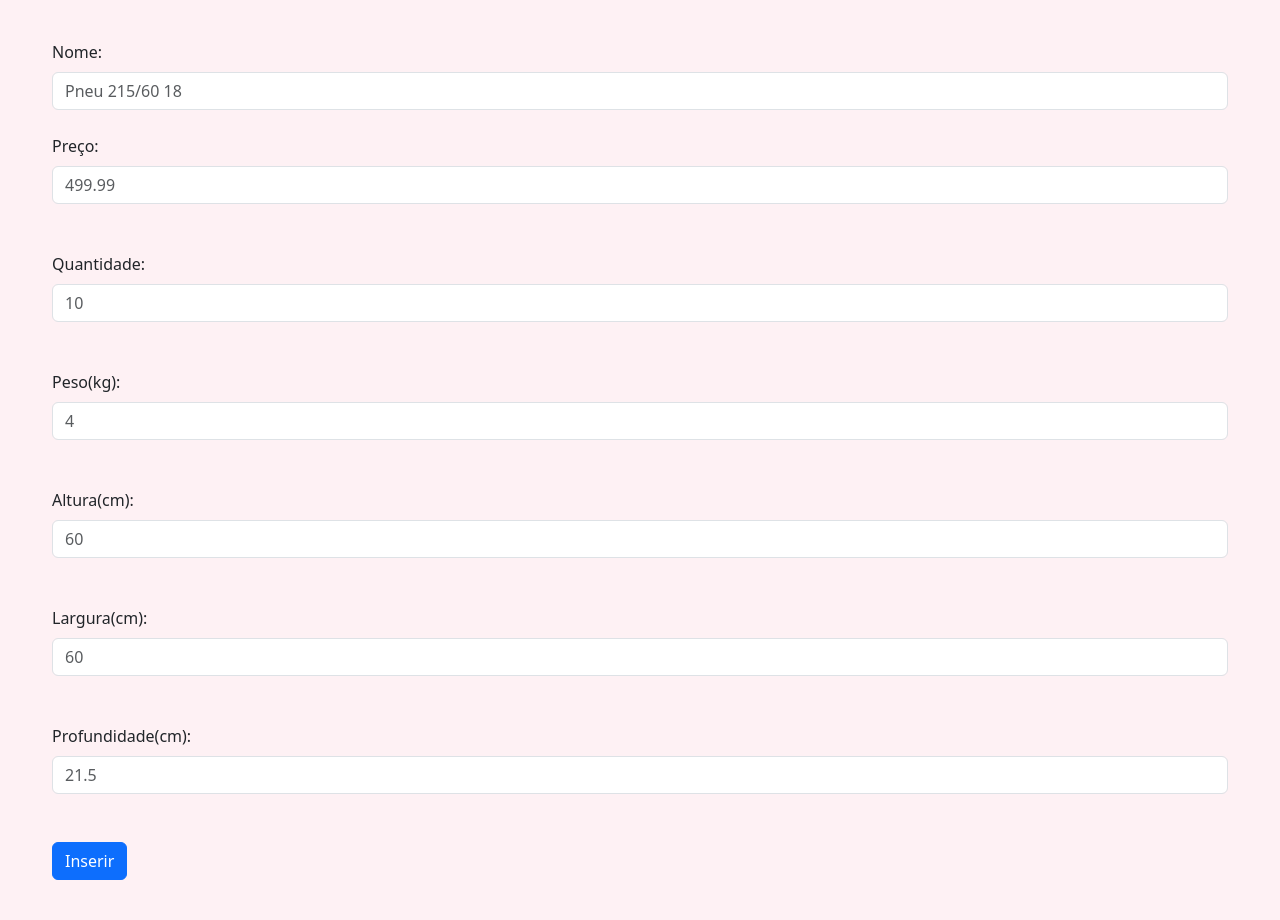
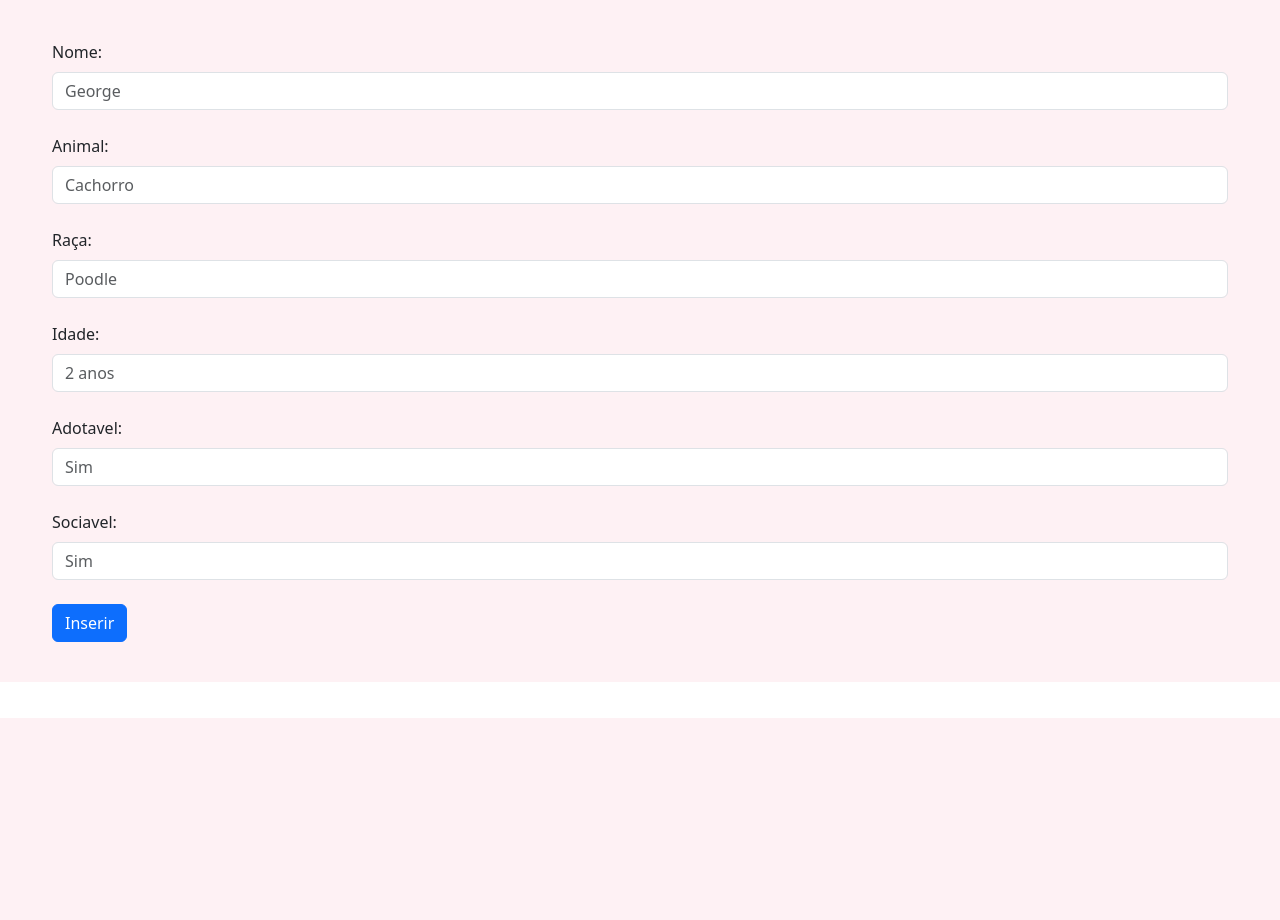
Before and after one commit to dju4mota/C216-Final, a Flask app: page /cadastro in a window 1280 px wide. Shown: the part 82-1002 px from the top of the page. After the commit the page ends 800 px from the top, so only its background shows below. Run offline with Flask 3, Linux system fonts and the light colour scheme.

Commit message:
feat: added create

```diff
--- a/frontend/app.py
+++ b/frontend/app.py
@@ -17,5 +17,114 @@ def listing():
 def create():
     return render_template("create.html")
 
+@app.route('/insert', methods=['POST'])
+def insert_pet():
+    nome = request.form['nome']
+    animal = request.form['animal']
+    raca = request.form['raca']
+    idade = request.form['idade']
+    adotavel = True if request.form['adotavel'] == 'Sim' else False
+    sociavel = True if request.form['sociavel'] == 'Sim' else False
+    data = {
+        nome: nome,
+        animal: animal,
+        raca: raca,
+        idade: idade,
+        adotavel: adotavel,
+        sociavel: sociavel
+    }
+    print(data)
+    response = requests.post(f'{API_URL}/api/v1/pets', json=data)
+    if response.status_code == 201:
+        return redirect(url_for('list_pets'))
+    else:
+        return "Erro ao inserir o pet", 400
+
+@app.route('/stock', methods=['GET'])
+def list_pets():
+    response = requests.get(f'{API_URL}/api/v1/pets')
+    try:
+        pets = response.json()
+    except requests.exceptions.RequestException:
+        pets = []
+
+    return render_template('listing.html', pets=pets)
+
+@app.route('/update/<int:id>', methods=['GET'])
+def update_pet(id):
+    response = requests.get(f'{API_URL}/api/v1/pets/{id}')
+    pet = response.json()
+    return render_template('update.html', pet=pet)
+
+@app.route('/update/<int:id>', methods=['POST'])
+def update_pet_post(id):
+    nome = request.form['nome']
+    animal = request.form['animal']
+    raca = request.form['raca']
+    idade = request.form['idade']
+    adotavel = request.form['adotavel']
+    sociavel = request.form['sociavel']
+    data = {
+        nome: nome,
+        animal: animal,
+        raca: raca,
+        idade: idade,
+        adotavel: adotavel,
+        sociavel: sociavel
+    }
+    response = requests.patch(f'{API_URL}/api/v1/pets/{id}', json=data)
+    if response.status_code == 200:
+        return redirect(url_for('list_pets'))
+    else:
+        return "Erro ao atualizar o pet", 400
+
+@app.route('/delete/<int:id>', methods=['POST'])
+def delete_pet(id):
+    response = requests.delete(f'{API_URL}/api/v1/pets/{id}')
+    if response.status_code == 200:
+        return redirect(url_for('list_pets'))
+    else:
+        return "Erro ao deletar o pet", 400
+
+# @app.route('/sell/<int:id>', methods=['GET'])
+# def get_pet(id):
+#     response = requests.get(f'{API_URL}/api/v1/pets/{id}')
+#     pet = response.json()
+#     return render_template('sell.html', pet=pet)
+
+# @app.route('/sell/<int:id>', methods=['POST'])
+# def sell_pet_post(id):
+#     quantity = request.form['quantity']
+#     data = {
+#         'quantity': quantity
+#     }
+#     response = requests.put(f'{API_URL}/api/v1/pets/{id}/sell', json=data)
+#     if response.status_code == 200:
+#         return redirect(url_for('list_pets'))
+#     else:
+#         return "Erro ao vender o pet", 400
+
+@app.route('/sales', methods=['GET'])
+def list_sales():
+    response = requests.get(f'{API_URL}/api/v1/sales')
+    try:
+        sales = response.json()
+    except requests.exceptions.RequestException:
+        sales = []
+
+    sales_amount = 0
+    for sale in sales:
+        sales_amount += float(sale['sale_value'])
+
+    return render_template('sales.html', sales=sales, sales_amount=sales_amount)
+
+@app.route('/reset-database', methods=['GET'])
+def reset_database():
+    response = requests.delete(f'{API_URL}/api/v1/pets')
+    if response.status_code == 200:
+        return redirect(url_for('list_pets'))
+    else:
+        return "Erro ao resetar o banco de dados", 400
+
 if __name__ == "__main__":
     app.run(debug=True, port=3000, host="0.0.0.0")
--- a/frontend/templates/create.html
+++ b/frontend/templates/create.html
@@ -27,26 +27,23 @@
       crossorigin="anonymous"></script>
     <div class="container-fluid">
       <form action="/insert" method="POST">
-        <label for="name" class="form-label">Nome:</label><br>
-        <input type="text" id="name" name="name" class="form-control" placeholder="Pneu 215/60 18"><br>
+        <label for="nome" class="form-label">Nome:</label><br>
+        <input type="text" id="nome" name="nome" class="form-control" placeholder="George"><br>
 
-        <label for="price" class="form-label">Preço:</label><br>
-        <input type="text" id="price" name="price" class="form-control" placeholder="499.99"><br><br>
+        <label for="animal" class="form-label">Animal:</label><br>
+        <input type="text" id="animal" name="animal" class="form-control" placeholder="Cachorro"><br>
 
-        <label for="quantity" class="form-label">Quantidade:</label><br>
-        <input type="text" id="quantity" name="quantity" class="form-control" placeholder="10"><br><br>
+        <label for="raca" class="form-label">Raça:</label><br>
+        <input type="text" id="raca" name="raca" class="form-control" placeholder="Poodle"><br>
 
-        <label for="weight" class="form-label">Peso(kg):</label><br>
-        <input type="text" id="weight" name="weight" class="form-control" placeholder="4"><br><br>
+        <label for="idade" class="form-label">Idade:</label><br>
+        <input type="text" id="idade" name="idade" class="form-control" placeholder="2 anos"><br>
 
-        <label for="height" class="form-label">Altura(cm):</label><br>
-        <input type="text" id="height" name="height" class="form-control" placeholder="60"><br><br>
+        <label for="adotavel" class="form-label">Adotavel:</label><br>
+        <input type="text" id="adotavel" name="adotavel" class="form-control" placeholder="Sim"><br>
 
-        <label for="width" class="form-label">Largura(cm):</label><br>
-        <input type="text" id="width" name="width" class="form-control" placeholder="60"><br><br>
-
-        <label for="length" class="form-label">Profundidade(cm):</label><br>
-        <input type="text" id="length" name="length" class="form-control" placeholder="21.5"><br><br>
+        <label for="sociavel" class="form-label">Sociavel:</label><br>
+        <input type="text" id="sociavel" name="sociavel" class="form-control" placeholder="Sim"><br>
 
         <input type="submit" value="Inserir" class="btn btn-primary">
       </form>
```
Also changed, not shown: frontend/templates/listing.html (+16 -13 lines).
